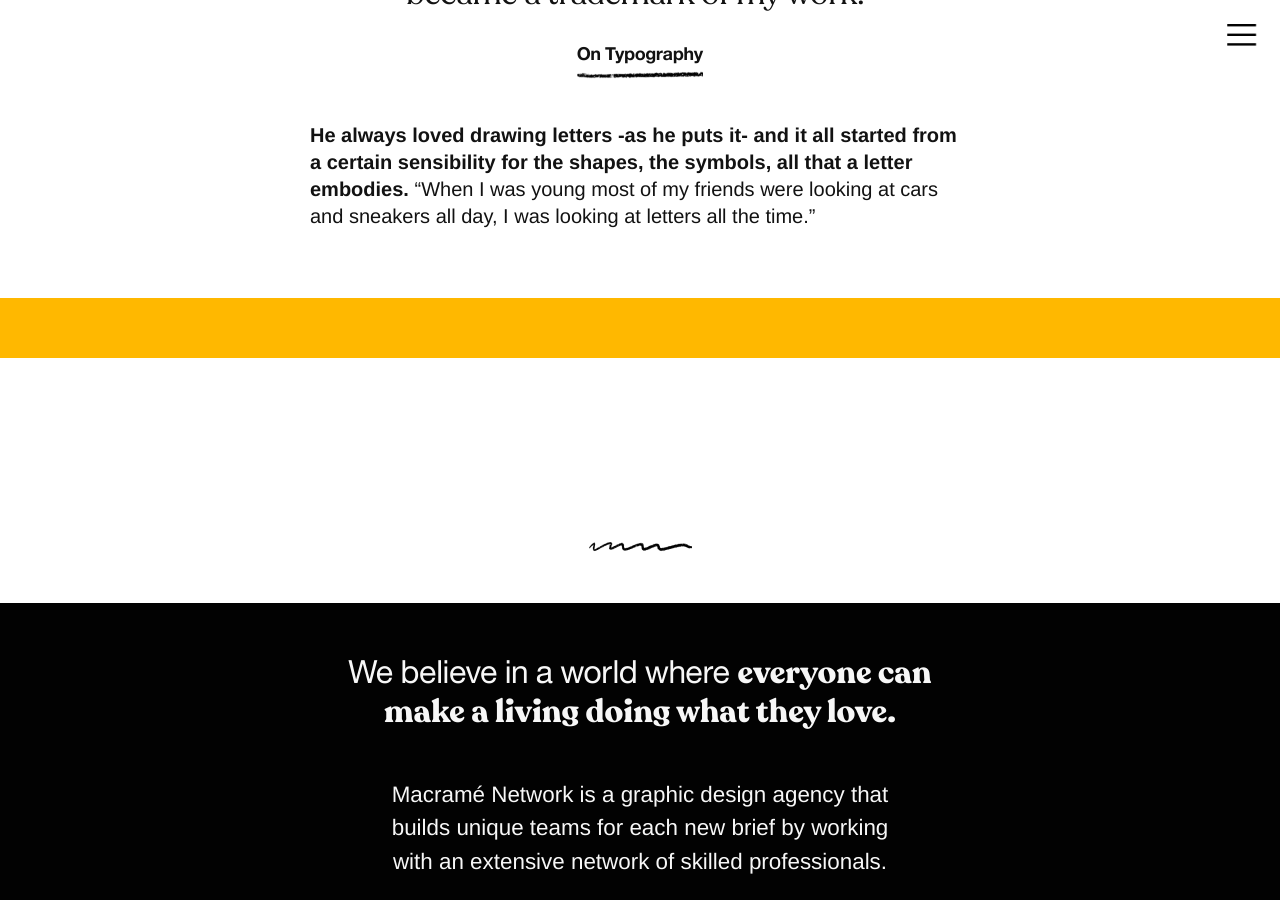
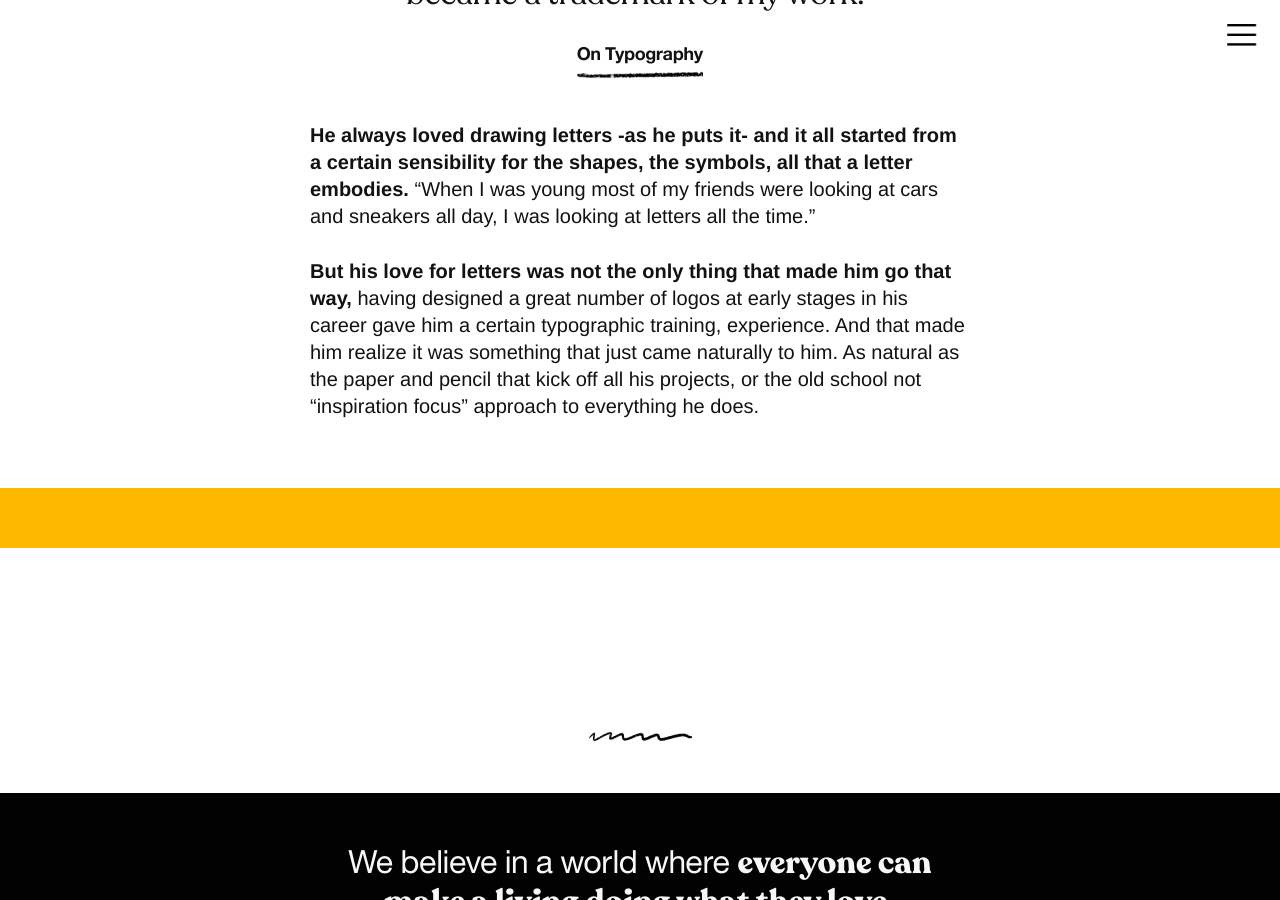
Before and after one commit to macrametv/www.macrame.tv, a Jekyll site: the page built from _posts/2021-12-07-ariel-di-lisio.md, in a window 1280 px wide and 900 px high, scrolled down 4944 px. Built offline with Jekyll 4.4.1, drawn with Linux system fonts in a browser that asks for light colours; a script that is not in the unit is left out; comment, search, counter and statistics services are not loaded.

Commit message:
Update Post “2021-12-07-ariel-di-lisio”

```diff
--- a/_posts/2021-12-07-ariel-di-lisio.md
+++ b/_posts/2021-12-07-ariel-di-lisio.md
@@ -86,4 +86,7 @@
     **He always loved drawing letters -as he puts it- and it all started from a certain sensibility for the shapes, the symbols, all that a letter embodies.**
 
     “When I was young most of my friends were looking at cars and sneakers all day, I was looking at letters all the time."
+
+
+    **But his love for letters was not the only thing that made him go that way,** having designed a great number of logos at early stages in his career gave him a certain typographic training, experience. And that made him realize it was something that just came naturally to him. As natural as the paper and pencil that kick off all his projects, or the old school not "inspiration focus" approach to everything he does.
 ---
```
